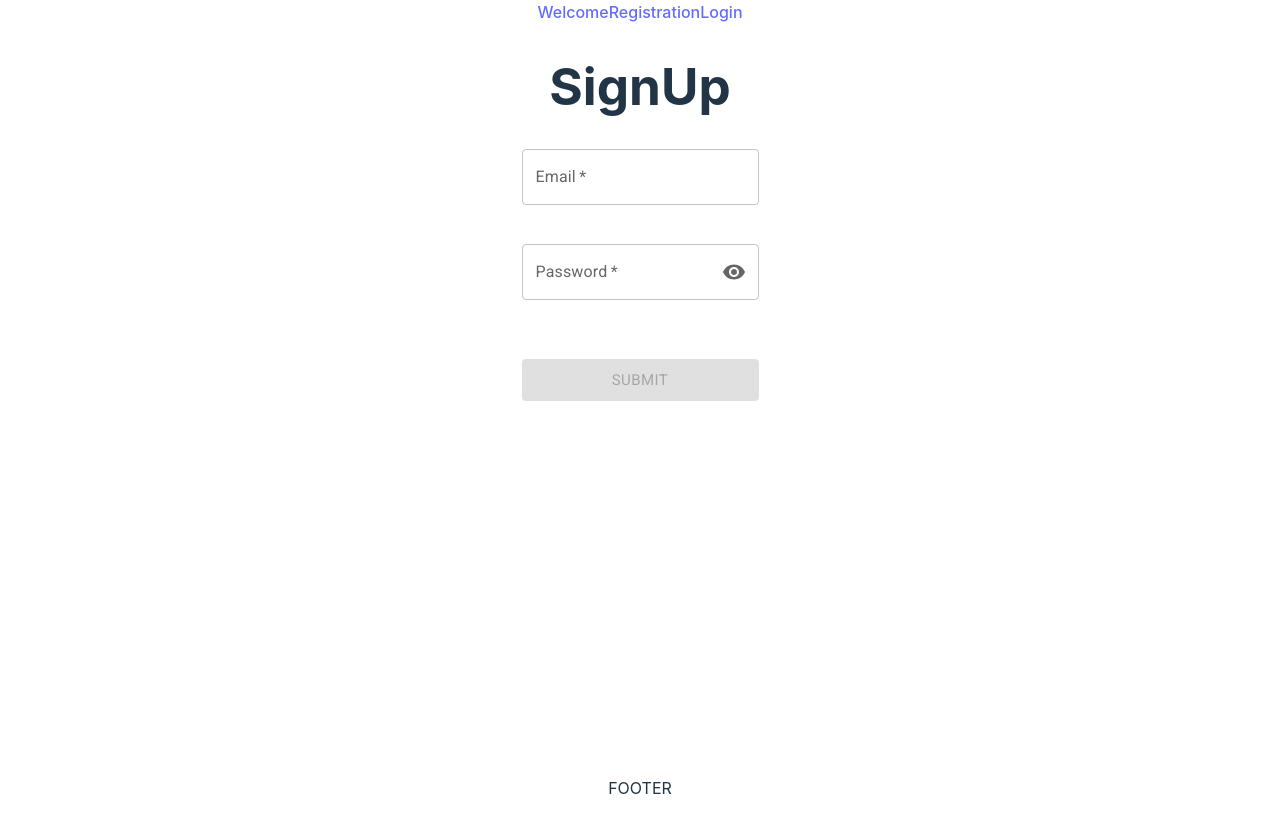
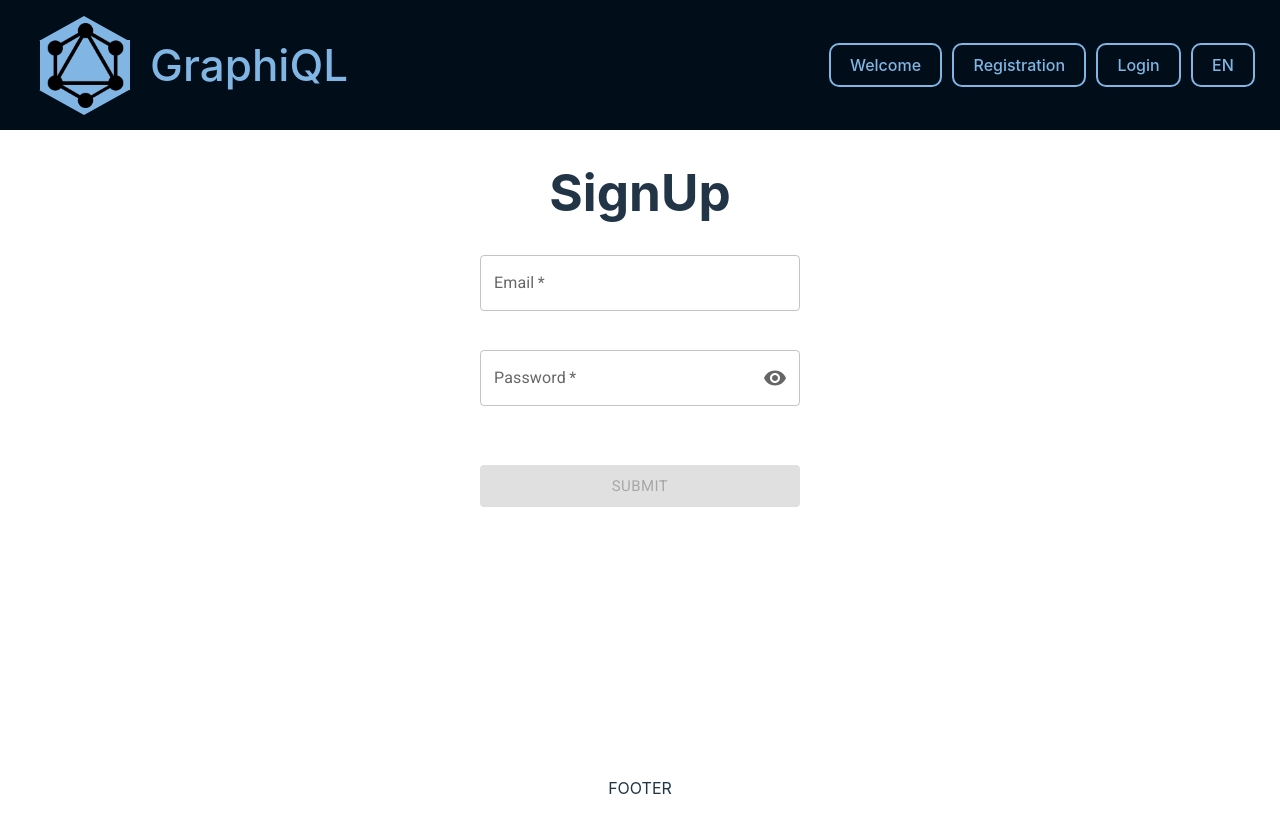
Before and after one commit to juliakocur/graphiql-app, a React (Vite) app: page /registration in a window 1280 px wide. After the commit the page ends 800 px from the top, so only its background shows below. Built offline with nearby package versions, Linux system fonts and the light colour scheme; no server answers.

Commit message:
feat: add logo (#9)
* feat: add logo

* feat: add header styles

```diff
--- /dev/null
+++ b/src/components/Header/Header.css
@@ -0,0 +1,74 @@
+.logo {
+  display: flex;
+  align-items: center;
+  font-size: 44px;
+  color: #80b5e4;
+  cursor: pointer;
+}
+
+.logo img {
+  max-width: 85px;
+  position: relative;
+  top: -17px;
+  z-index: 1;
+}
+
+header {
+  background-color: rgb(1 13 24);
+  display: flex;
+  justify-content: center;
+}
+
+.header-container {
+  display: flex;
+  justify-content: space-between;
+  align-items: center;
+  width: 100%;
+  max-width: 1280px;
+  padding: 20px;
+}
+
+.hexagon {
+  width: 90px;
+  height: 50px;
+  background: #80b5e4;
+  position: relative;
+  margin: 20px;
+}
+.hexagon::before {
+  content: '';
+  position: absolute;
+  top: -24px;
+  right: 1px;
+  border-left: 45px solid transparent;
+  border-right: 45px solid transparent;
+  border-bottom: 25px solid #80b5e4;
+}
+.hexagon::after {
+  content: '';
+  position: absolute;
+  bottom: -25px;
+  right: 1px;
+  border-left: 45px solid transparent;
+  border-right: 45px solid transparent;
+  border-top: 25px solid #80b5e4;
+}
+
+.button-nav {
+  border: 2px solid #80b5e4;
+  border-radius: 10px;
+  background: transparent;
+  color: #80b5e4;
+  margin: 5px;
+}
+
+.button-nav:hover {
+  box-shadow: 0 0 10px rgba(0, 195, 255, 0.8);
+}
+
+@media (max-width: 420px) {
+  .header-container {
+    flex-direction: column;
+    gap: 10px;
+  }
+}
--- a/src/components/Header/Header.tsx
+++ b/src/components/Header/Header.tsx
@@ -1,8 +1,22 @@
+import './Header.css';
 import HeaderNav from './HeaderNav/HeaderNav';
+import logo from '/logo.png';
+import { NavLink } from 'react-router-dom';
+
 const Header = () => {
   return (
     <header>
-      <HeaderNav />
+      <div className="header-container">
+        <NavLink to="/">
+          <div className="logo">
+            <div className="hexagon">
+              <img src={logo} alt="logo" />
+            </div>
+            GraphiQL
+          </div>
+        </NavLink>
+        <HeaderNav />
+      </div>
     </header>
   );
 };
--- a/src/components/Header/HeaderNav/HeaderNav.tsx
+++ b/src/components/Header/HeaderNav/HeaderNav.tsx
@@ -1,10 +1,18 @@
 import { NavLink } from 'react-router-dom';
+
 const HeaderNav = () => {
   return (
-    <nav>
-      <NavLink to="../">Welcome</NavLink>
-      <NavLink to="/registration">Registration</NavLink>
-      <NavLink to="/login">Login</NavLink>
+    <nav className="header-nav">
+      <NavLink to="../">
+        <button className="button-nav">Welcome</button>
+      </NavLink>
+      <NavLink to="/registration">
+        <button className="button-nav">Registration</button>
+      </NavLink>
+      <NavLink to="/login">
+        <button className="button-nav">Login</button>
+      </NavLink>
+      <button className="button-nav">EN</button>
     </nav>
   );
 };
--- a/src/components/Welcome/Welcome.css
+++ b/src/components/Welcome/Welcome.css
@@ -1,5 +1,5 @@
 .welcome-container {
-  background-image: URL('./1.jpeg');
+  background-image: URL('/1.jpeg');
   background-size: cover;
   display: flex;
   justify-content: center;
@@ -21,16 +21,16 @@
 }
 
 .welcome-text {
-  font-size: 22px;
+  font-size: 18px;
 }
 
 .card {
-  width: 280px;
-  height: 350px;
-  background-color: rgb(0 11 21 / 90%);
+  width: 260px;
+  height: 300px;
+  background-color: rgb(1 13 24 / 90%);
   border-radius: 10px;
-  padding: 20px;
-  font-size: 22px;
+  padding: 30px;
+  font-size: 18px;
 }
 
 .card-title {
--- a/src/components/Welcome/Welcome.tsx
+++ b/src/components/Welcome/Welcome.tsx
@@ -8,7 +8,7 @@ const Welcome = () => {
     <>
       <section className="welcome-container">
         <div className="welcome">
-          <h1 className="welcom-header">GraphQL</h1>
+          <h1 className="welcom-header">GraphiQL</h1>
           <p className="welcome-text">
             GraphQL is a query language for your API, and a server-side runtime
             for executing queries using a type system you define for your data.
--- a/src/index.css
+++ b/src/index.css
@@ -17,12 +17,10 @@
 }
 #root {
   margin: 0 auto;
-  padding: 2rem;
   text-align: center;
   width: 100%;
   display: flex;
   flex-direction: column;
-  align-items: center;
   justify-content: space-between;
   height: 100%;
 }
```
Also changed, not shown: public/logo.png (added).
